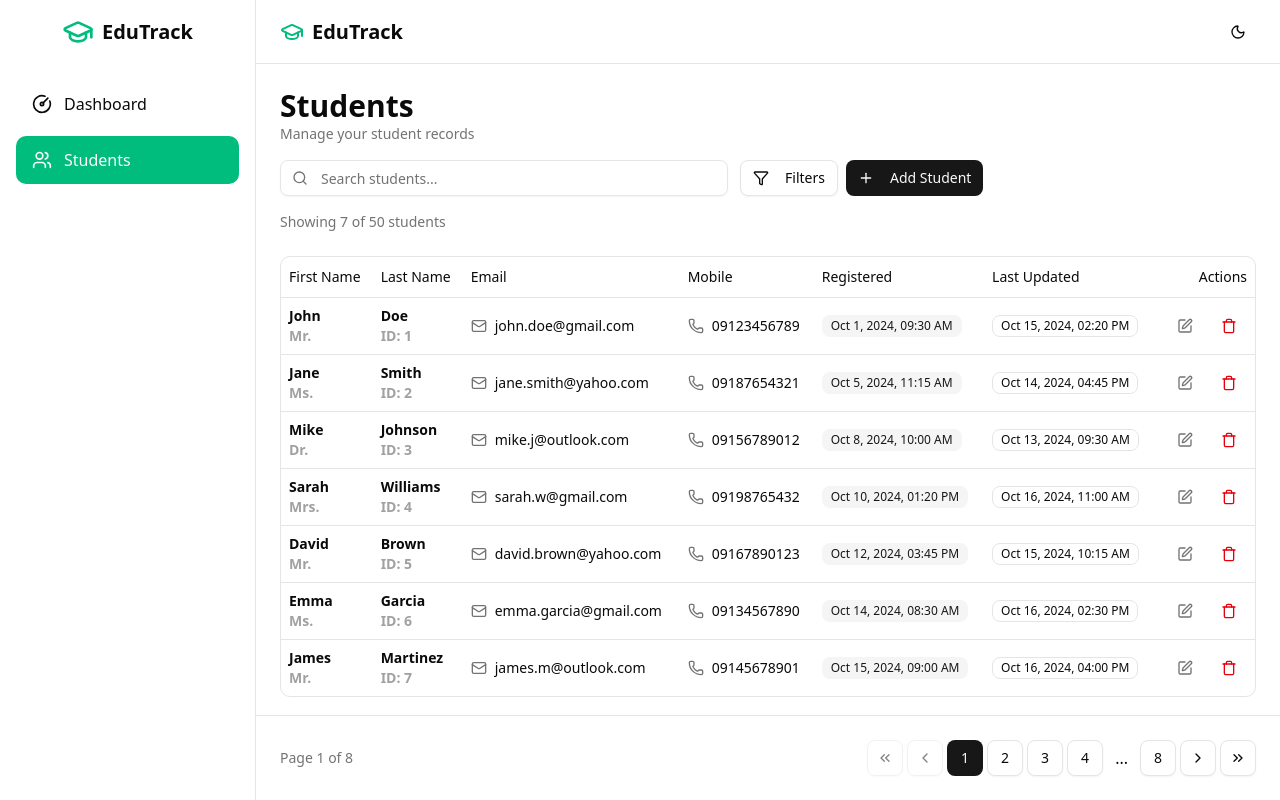
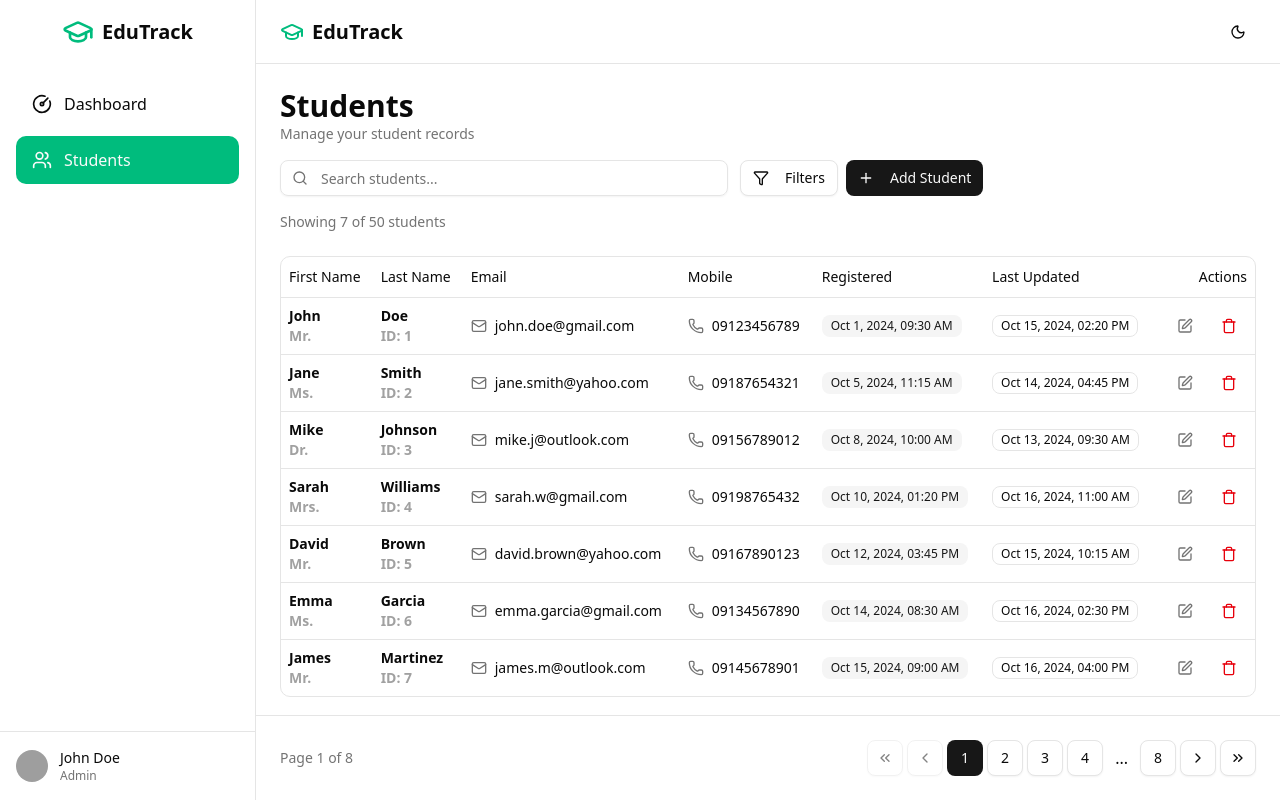
Before and after one commit to romano-ycoy/sms-frontend-v.2, a React (Vite) app: page /app/students in a window 1280 px wide. Built offline with nearby package versions, Linux system fonts and the light colour scheme; grey boxes are pictures that could not be loaded.

Commit message:
feat(ui): add profile section and logout feature

```diff
--- a/src/widgets/layout/ui/Sidebar.jsx
+++ b/src/widgets/layout/ui/Sidebar.jsx
@@ -1,9 +1,37 @@
 import { Link, useLocation } from "react-router-dom";
 import { CircleGauge, Users, Menu, X, GraduationCap } from "lucide-react";
 import { useState } from "react";
+import {
+    Avatar,
+    AvatarFallback,
+    AvatarImage,
+} from "@/shared/ui/avatar";
+import {
+    DropdownMenu,
+    DropdownMenuTrigger,
+    DropdownMenuContent,
+    DropdownMenuLabel,
+    DropdownMenuSeparator,
+    DropdownMenuItem,
+} from "@/shared/ui/dropdown-menu";
+import { useNavigate } from "react-router-dom";
 
 export function Sidebar() {
     const location = useLocation();
+    const navigate = useNavigate();
+
+    const handleLogout = () => {
+        // Step 1: Clear stored user session data (if any)
+        localStorage.removeItem("user"); // or "token" later when backend is connected
+        sessionStorage.clear();
+
+        // Step 2: Redirect to login page
+        navigate("/login");
+
+        // (Optional) Show a toast or console message
+        console.log("User logged out.");
+    };
+
     const [isMobileOpen, setIsMobileOpen] = useState(false);
 
     const links = [
@@ -16,7 +44,7 @@ export function Sidebar() {
             {/* Mobile Menu Button */}
             <button
                 onClick={() => setIsMobileOpen(!isMobileOpen)}
-                className=" lg:hidden fixed top-4 left-4 z-50 p-2 rounded-md bg-card border"
+                className="lg:hidden fixed top-4 left-4 z-50 p-2 rounded-md bg-card border"
             >
                 {isMobileOpen ? <X /> : <Menu />}
             </button>
@@ -34,13 +62,14 @@ export function Sidebar() {
                 className={`
                     fixed lg:static inset-y-0 left-0 z-40
                     w-64 bg-card border-r
+                    flex flex-col
                     transform transition-transform duration-200 ease-in-out
                     ${isMobileOpen ? 'translate-x-0' : '-translate-x-full lg:translate-x-0'}
                 `}
             >
                 {/* Logo */}
                 <div className="h-16 flex items-center justify-center space-x-2">
-                    <GraduationCap className="text-emerald-500 h-8 w-8"/>
+                    <GraduationCap className="text-emerald-500 h-8 w-8" />
                     <h1 className="text-xl font-bold">EduTrack</h1>
                 </div>
 
@@ -70,6 +99,35 @@ export function Sidebar() {
                         );
                     })}
                 </nav>
+
+                {/* Profile Section */}
+                <div className="mt-auto border-t border-border p-4 flex items-center gap-3">
+                    <DropdownMenu>
+                        <DropdownMenuTrigger asChild>
+                            <button className="focus:outline-none">
+                                <Avatar>
+                                    <AvatarImage src="https://github.com/shadcn.png" alt="User profile" />
+                                    <AvatarFallback>JD</AvatarFallback>
+                                </Avatar>
+                            </button>
+                        </DropdownMenuTrigger>
+                        <DropdownMenuContent side="top" align="start" className="w-48">
+                            <DropdownMenuLabel>My Account</DropdownMenuLabel>
+                            <DropdownMenuSeparator />
+                            <DropdownMenuItem
+                                onClick={handleLogout}
+                                className="text-red-500 cursor-pointer"
+                            >
+                                Logout
+                            </DropdownMenuItem>
+                        </DropdownMenuContent>
+                    </DropdownMenu>
+
+                    <div>
+                        <p className="text-sm font-medium">John Doe</p>
+                        <p className="text-xs text-muted-foreground">Admin</p>
+                    </div>
+                </div>
             </aside>
         </>
     );
```
